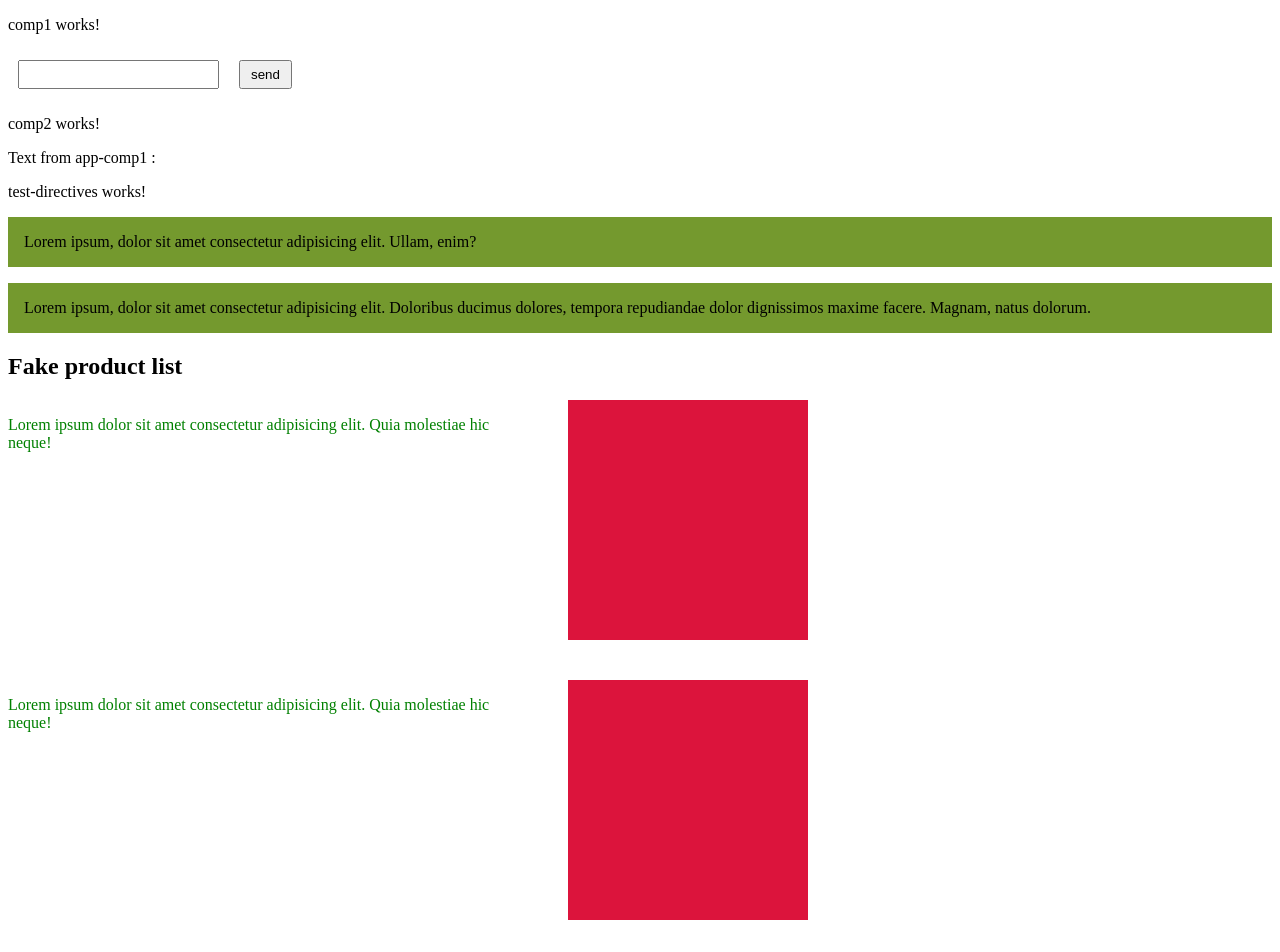
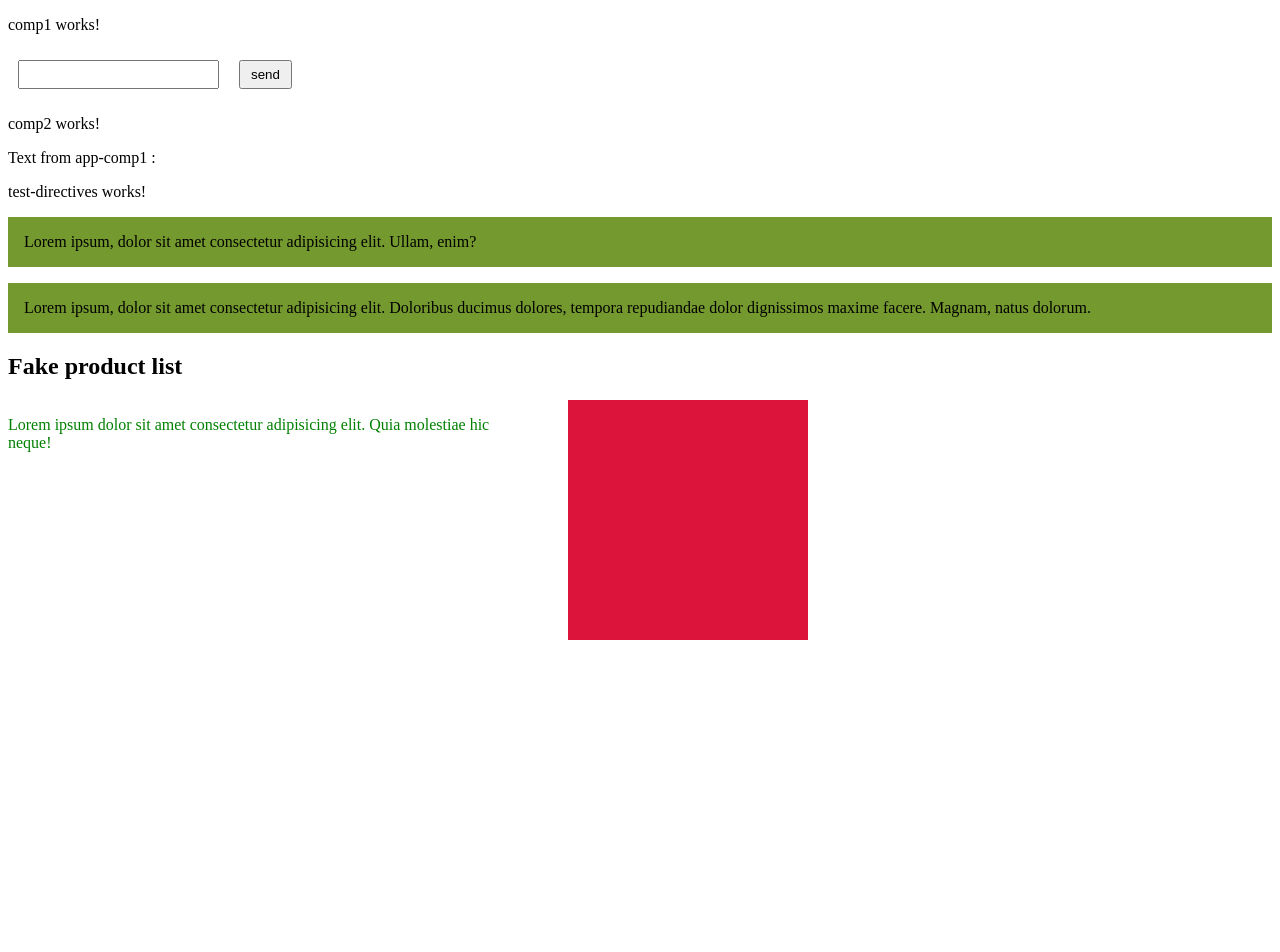
Before and after one commit to julie-j-code/veille-angular, an Angular app: page / in a window 1280 px wide. Shown: the top 952 px of the page. After the commit the page ends 800 px from the top, so only its background shows below. Built offline with nearby package versions, Linux system fonts and the light colour scheme.

Commit message:
ngSwith Directive quick demo +++++

```diff
--- a/src/app/comp3/comp3.component.html
+++ b/src/app/comp3/comp3.component.html
@@ -1,23 +1,37 @@
 <h2>Fake product list</h2>
-<div class="row">
+<!-- la première n'est pas une directive structurelle (ngSwith) donc pas de * -->
+<div [ngSwitch]="selectedCategory">
+  <!-- les doubles guillemets, c'est parce que ici, pour l'exemple nos catégories sont des strings -->
+  <div class="row" *ngSwitchCase="'category1'">
     <div class="description">
       <!-- equivalent avec un ngStyle et l'opérateur ternaire -->
-    <p [ngStyle]="{'color': isAvailable=== true ? 'green' : 'red'}">Lorem ipsum dolor sit amet consectetur adipisicing elit. Quia molestiae hic neque!</p>
+      <p [ngStyle]="{'color': isAvailable=== true ? 'green' : 'red'}">Lorem ipsum dolor sit amet consectetur adipisicing
+        elit. Quia molestiae hic neque!</p>
     </div>
     <div class="image">
     </div>
   </div>
-<div class="row">
+  <div class="row" *ngSwitchCase="'category1'">
     <div>
-    <p [ngClass]="{'available': true}">Lorem ipsum dolor sit amet consectetur adipisicing elit. Quia molestiae hic neque!</p>
+      <p [ngClass]="{'available': false}">Lorem ipsum dolor sit amet consectetur adipisicing elit. Quia molestiae hic
+        neque!</p>
     </div>
     <div class="image">
     </div>
   </div>
-<div class="row">
+  <div class="row" *ngSwitchCase="'category2'">
     <div>
-    <p [ngClass]="{'available': true}">Lorem ipsum dolor sit amet consectetur adipisicing elit. Quia molestiae hic neque!</p>
+      <p [ngClass]="{'available': true}">Lorem ipsum dolor sit amet consectetur adipisicing elit. Quia molestiae hic
+        neque!</p>
     </div>
     <div class="image">
     </div>
   </div>
+  <div class="row" *ngSwitchDefault>
+    <div>
+      <p [ngClass]="{'available': true}">This product has not been included in any category...</p>
+    </div>
+    <div class="image">
+    </div>
+  </div>
+</div>
--- a/src/app/comp3/comp3.component.ts
+++ b/src/app/comp3/comp3.component.ts
@@ -7,7 +7,7 @@ import { Component } from '@angular/core';
 })
 export class Comp3Component {
   isAvailable:boolean=true
-
-
+  // effectivement, si on swith ici entre catégories, on obtient bien côté rendu une selection conforme !!!!
+  selectedCategory:string="category2"
 
 }
```
Lines whose indentation alone changed are shown as unchanged.
